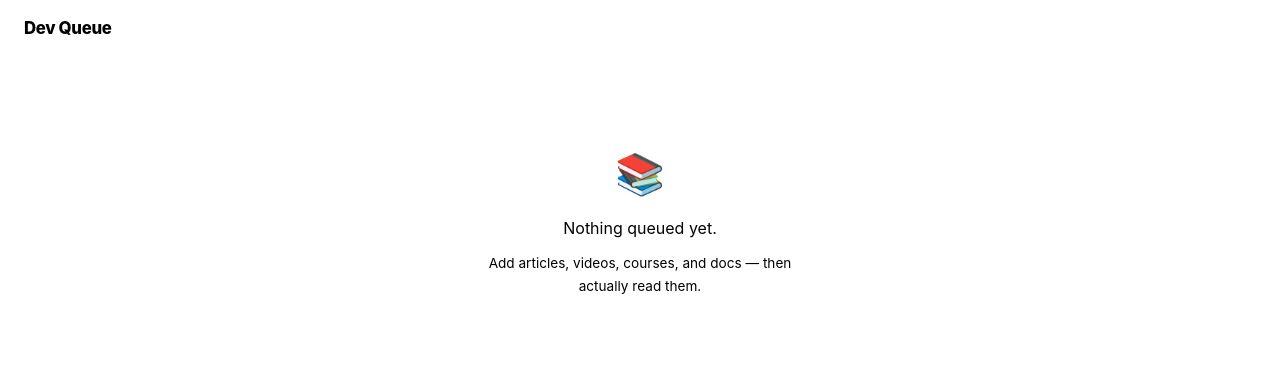
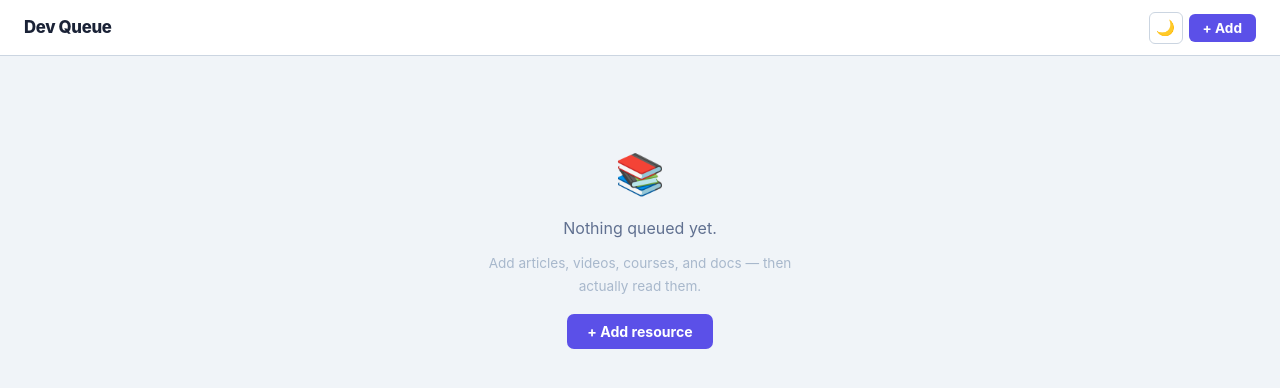
Before and after one commit to Dackohn/tum-web-6, a React (Vite) app: page / in a window 1280 px wide. Shown: the top 388 px of the page. Built offline with nearby package versions, Linux system fonts and the light colour scheme.

Commit message:
feat: add useResources and useTheme hooks wired to service layer

```diff
--- a/src/App.jsx
+++ b/src/App.jsx
@@ -1,39 +1,25 @@
 import { useState } from 'react';
+import { useResources } from './hooks/useResources.js';
+import { useTheme } from './hooks/useTheme.js';
 import { ResourceCard } from './components/ResourceCard.jsx';
 import { ResourceForm } from './components/ResourceForm.jsx';
 import styles from './App.module.css';
 
 export default function App() {
-  const [resources, setResources] = useState([]);
+  const { resources, loading, add, edit, remove, toggleStar, cycleStatus } = useResources();
+  const { theme, toggle: toggleTheme } = useTheme();
+
   const [formOpen, setFormOpen] = useState(false);
   const [editing, setEditing]   = useState(null);
 
   function openAdd()   { setEditing(null); setFormOpen(true); }
-  function openEdit(r) { setEditing(r);    setFormOpen(true); }
+  function openEdit(r) { setEditing(r); setFormOpen(true); }
   function closeForm() { setFormOpen(false); setEditing(null); }
 
-  function handleSubmit(data) {
-    if (editing) {
-      setResources(prev => prev.map(r => r.id === editing.id ? { ...r, ...data } : r));
-    } else {
-      const item = { ...data, id: crypto.randomUUID(), starred: false, createdAt: new Date().toISOString(), updatedAt: new Date().toISOString() };
-      setResources(prev => [item, ...prev]);
-    }
+  async function handleSubmit(data) {
+    if (editing) await edit(editing.id, data);
+    else         await add(data);
     closeForm();
-  }
-
-  function handleDelete(id) {
-    setResources(prev => prev.filter(r => r.id !== id));
-  }
-
-  function handleToggleStar(id, current) {
-    setResources(prev => prev.map(r => r.id === id ? { ...r, starred: !current } : r));
-  }
-
-  function handleCycleStatus(id, current) {
-    const cycle = ['queued', 'in-progress', 'done'];
-    const next = cycle[(cycle.indexOf(current) + 1) % cycle.length];
-    setResources(prev => prev.map(r => r.id === id ? { ...r, status: next } : r));
   }
 
   return (
@@ -43,12 +29,17 @@
           <h1 className={styles.logo}>Dev Queue</h1>
         </div>
         <div className={styles.headerRight}>
+          <button className={styles.themeBtn} onClick={toggleTheme} title="Toggle theme">
+            {theme === 'dark' ? '☀️' : '🌙'}
+          </button>
           <button className={styles.addBtn} onClick={openAdd} title="Add resource">+ Add</button>
         </div>
       </header>
 
       <main className={styles.main}>
-        {resources.length === 0 ? (
+        {loading ? (
+          <p className={styles.loading}>Loading…</p>
+        ) : resources.length === 0 ? (
           <div className={styles.empty}>
             <span className={styles.emptyIcon}>📚</span>
             <p>Nothing queued yet.</p>
@@ -62,9 +53,9 @@
                 key={r.id}
                 resource={r}
                 onEdit={openEdit}
-                onDelete={handleDelete}
-                onToggleStar={handleToggleStar}
-                onCycleStatus={handleCycleStatus}
+                onDelete={remove}
+                onToggleStar={toggleStar}
+                onCycleStatus={cycleStatus}
               />
             ))}
           </div>
--- /dev/null
+++ b/src/hooks/useResources.js
@@ -0,0 +1,43 @@
+import { useCallback, useEffect, useState } from 'react';
+import { resourceService } from '../api/resourceService.js';
+
+export function useResources() {
+  const [resources, setResources] = useState([]);
+  const [loading, setLoading] = useState(true);
+
+  useEffect(() => {
+    resourceService.getAll().then(data => {
+      setResources(data);
+      setLoading(false);
+    });
+  }, []);
+
+  const add = useCallback(async (data) => {
+    const item = await resourceService.create(data);
+    setResources(prev => [item, ...prev]);
+    return item;
+  }, []);
+
+  const edit = useCallback(async (id, data) => {
+    const updated = await resourceService.update(id, data);
+    setResources(prev => prev.map(r => r.id === id ? updated : r));
+    return updated;
+  }, []);
+
+  const remove = useCallback(async (id) => {
+    await resourceService.remove(id);
+    setResources(prev => prev.filter(r => r.id !== id));
+  }, []);
+
+  const toggleStar = useCallback(async (id, current) => {
+    const updated = await resourceService.toggleStar(id, current);
+    setResources(prev => prev.map(r => r.id === id ? updated : r));
+  }, []);
+
+  const cycleStatus = useCallback(async (id, current) => {
+    const updated = await resourceService.cycleStatus(id, current);
+    setResources(prev => prev.map(r => r.id === id ? updated : r));
+  }, []);
+
+  return { resources, loading, add, edit, remove, toggleStar, cycleStatus };
+}
--- /dev/null
+++ b/src/hooks/useTheme.js
@@ -0,0 +1,21 @@
+import { useEffect, useState } from 'react';
+
+const KEY = 'snippetvault:theme';
+
+function getInitial() {
+  const saved = localStorage.getItem(KEY);
+  if (saved === 'dark' || saved === 'light') return saved;
+  return window.matchMedia('(prefers-color-scheme: dark)').matches ? 'dark' : 'light';
+}
+
+export function useTheme() {
+  const [theme, setTheme] = useState(getInitial);
+
+  useEffect(() => {
+    document.documentElement.setAttribute('data-theme', theme);
+    localStorage.setItem(KEY, theme);
+  }, [theme]);
+
+  const toggle = () => setTheme(t => (t === 'dark' ? 'light' : 'dark'));
+  return { theme, toggle };
+}
```
